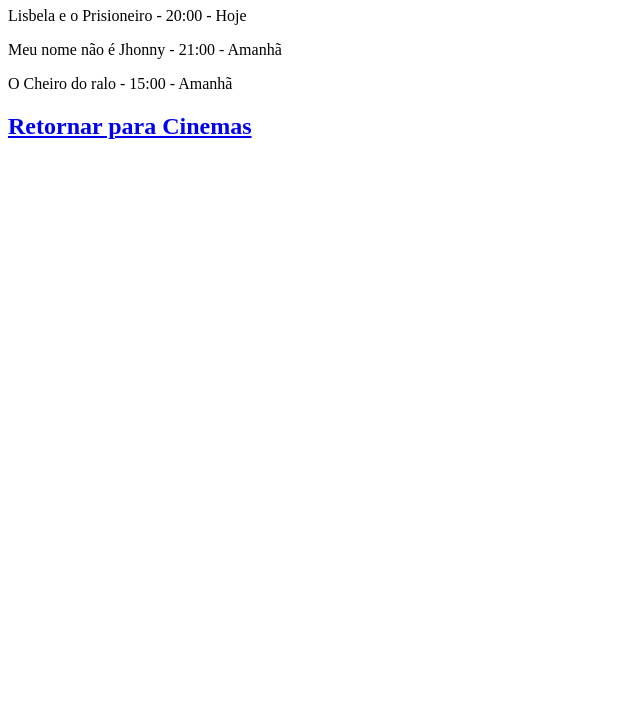
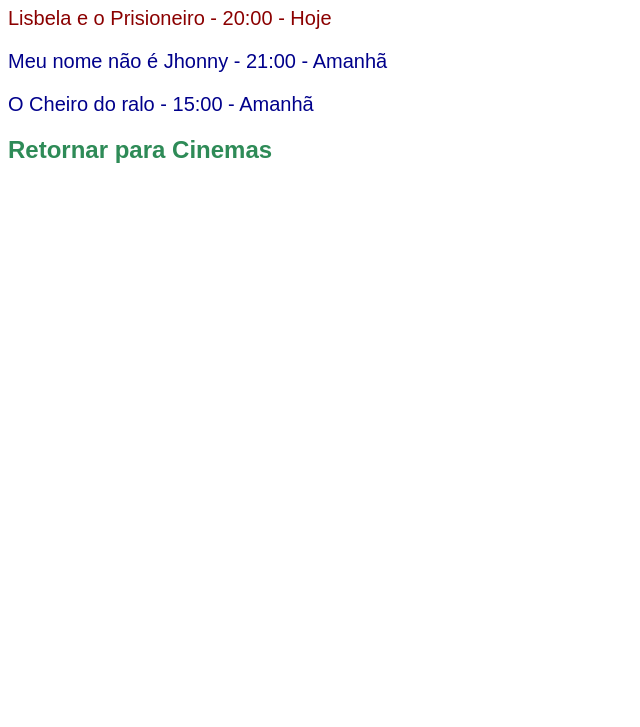
Before and after one commit to vitor-gblop/frontend-web-academy, a plain HTML site: page estados/ro.html in a window 1280 px wide. Shown: the part 73-800 px from the top of the page, without its empty margins (0-640 px from the left). Drawn offline with Linux system fonts and the light colour scheme.

Commit message:
cinema 2

```diff
--- /dev/null
+++ b/css/style.css
@@ -0,0 +1,24 @@
+*{
+    font-family: Arial, Helvetica, sans-serif;
+}
+
+.hoje
+{
+    color: darkred;
+}
+.amanha
+{
+    color: darkblue;
+}
+
+a{
+    text-decoration: none;
+}
+h2 a
+{
+    color: seagreen;
+}
+
+p{
+    font-size: 20px;
+}
--- a/estados/ro.html
+++ b/estados/ro.html
@@ -4,12 +4,14 @@
     <meta charset="UTF-8">
     <meta name="viewport" content="width=device-width, initial-scale=1.0">
     <title>Cinemas - RO</title>
+
+    <link rel="stylesheet" href="../css/style.css">
 </head>
 <body>
     <h1>RONDONIA</h1>
-    <p>Lisbela e o Prisioneiro - 20:00 - Hoje</p>
-    <p>Meu nome não é Jhonny - 21:00 - Amanhã</p>
-    <p>O Cheiro do ralo - 15:00 - Amanhã</p>
+    <p class="hoje">Lisbela e o Prisioneiro - 20:00 - Hoje</p>
+    <p class="amanha">Meu nome não é Jhonny - 21:00 - Amanhã</p>
+    <p class="amanha">O Cheiro do ralo - 15:00 - Amanhã</p>
     <h2><a href="../index.html">Retornar para Cinemas</a></h2>
 </body>
 </html>
```
Also changed, not shown: estados/ac.html (+5 -3 lines), index.html (+2 -0 lines).
